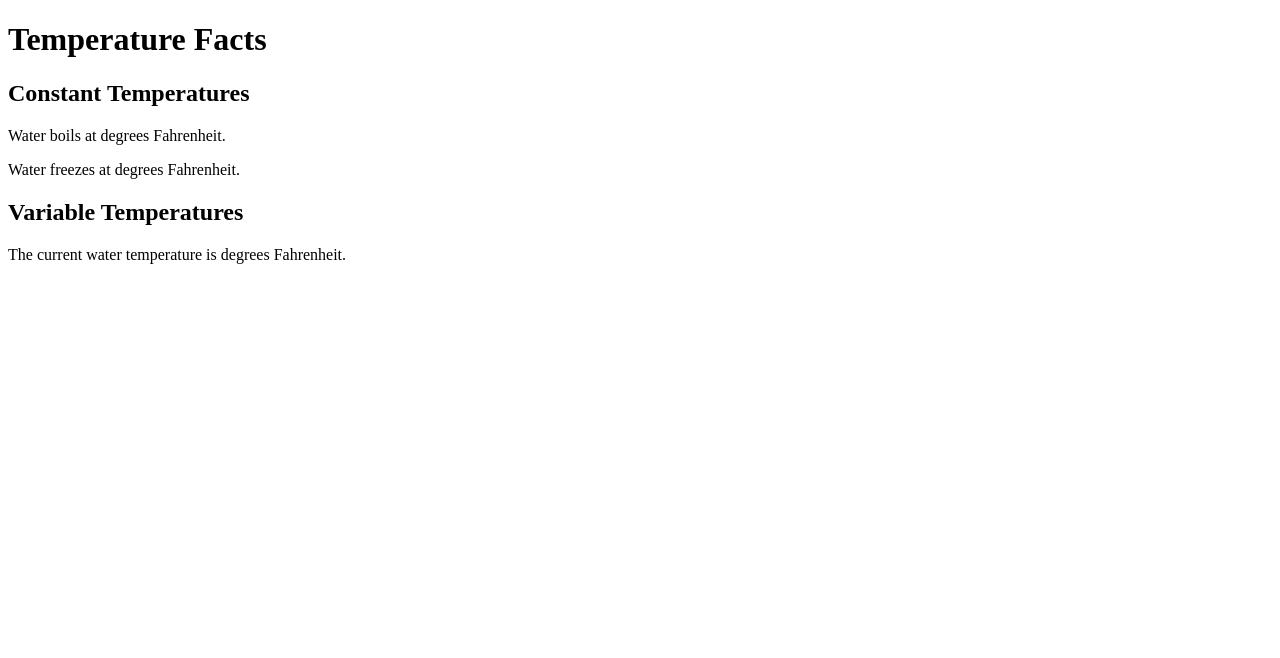
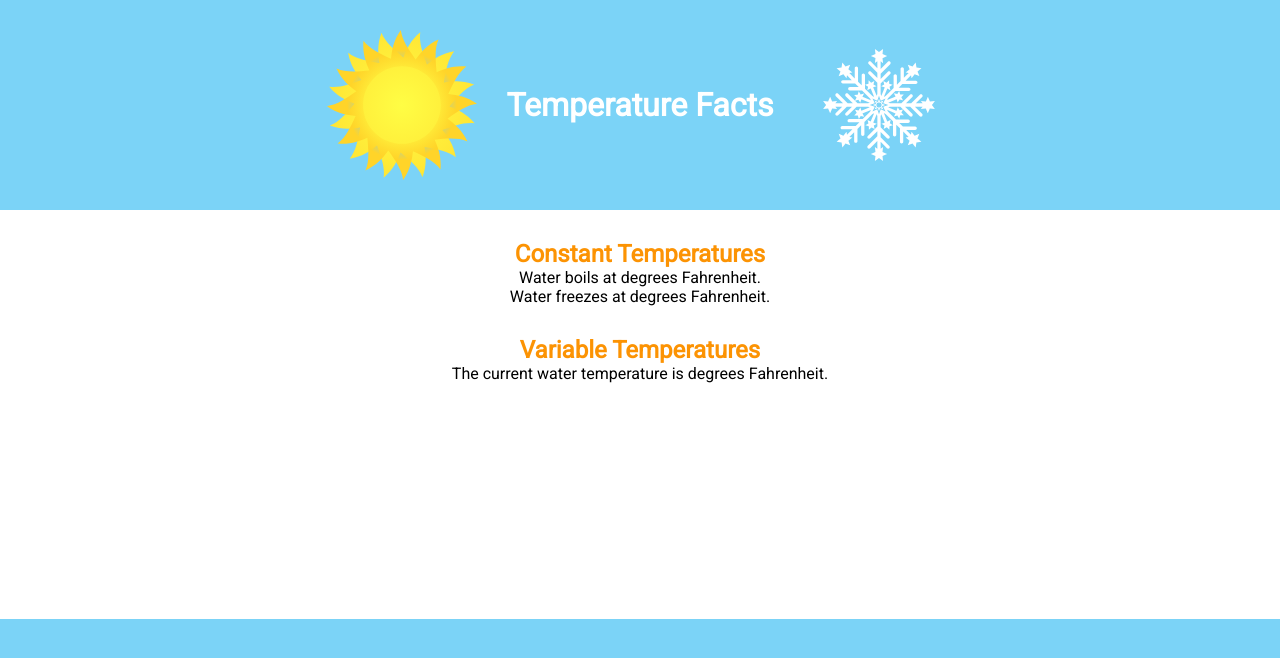
Before and after one commit to cjfaulk/m10-hw10-faulk-cj, a plain HTML site: page index.html in a window 1280 px wide. Drawn offline with Linux system fonts and the light colour scheme.

Commit message:
Style page with css

```diff
--- a/index.html
+++ b/index.html
@@ -4,21 +4,25 @@
     <meta charset="utf-8">
     <meta name="viewport" content="width=device-width, initial-scale=1, shrink-to-fit=no">
     <link rel="stylesheet" type="text/css" href="main.css">
-    <title>Homework 10</title>
+    <title>Homework 10 - CJ Faulk</title>
+
+    <link href="https://fonts.googleapis.com/css2?family=Roboto&display=swap" rel="stylesheet">
   </head>
   <body>
     <!-- Header -->
     <header>
+      <img src="images/sun.svg" alt="Sun" title="Sun">
       <h1>Temperature Facts</h1>
+      <img src="images/snowflake.svg" alt="Snowflake" title="Snowflake">
     </header>
     <!-- Main Section -->
     <main>
-      <section>
+      <section id="constant">
         <h2>Constant Temperatures</h2>
         <p>Water boils at <span id="boiling-temp"></span> degrees Fahrenheit.</p>
         <p>Water freezes at <span id="freezing-temp"></span> degrees Fahrenheit.</p>
       </section>
-      <section>
+      <section id="variable">
         <h2>Variable Temperatures</h2>
         <p>The current water temperature is <span id="water-temp"></span> degrees Fahrenheit.</p>
       </section>
--- a/main.css
+++ b/main.css
@@ -1,4 +1,4 @@
-
+/* ---- General Styling ---  */
 .hide {
   opacity: 0;
 }
@@ -6,3 +6,61 @@
   opacity: 1;
   transition: opacity 1s;
 }
+
+* {
+  margin: 0;
+  padding: 0;
+  border: 0;
+  font-family: "Roboto", sans-serif;
+}
+
+/* ---- Body Styling ---  */
+
+body {
+  text-align: center;
+  display: flex;
+  min-height: 100vh;
+  flex-direction: column;
+}
+
+/* ---- Header Styling ---  */
+
+header {
+  background-color: #7bd3f7;
+  color: white;
+  padding: 30px;
+  display: flex;
+  justify-content: center;
+  align-items: center;
+}
+
+header h1 {
+  padding: 30px;
+}
+
+header img {
+  width: 40%;
+  max-width: 150px;
+}
+
+/* ---- Main Styling ---  */
+
+main h2, main span {
+  color: #fc9303;
+}
+
+#constant {
+  margin: 30px 0;
+}
+
+main {
+  flex: 1;
+}
+
+/* ---- Footer Styling ---  */
+
+footer {
+  background-color: #7bd3f7;
+  margin-top: 30px;
+  padding: 20px;
+}
```
Also changed, not shown: README.md (added), images/snowflake.svg (added), images/sun.svg (added), 1 other file.
